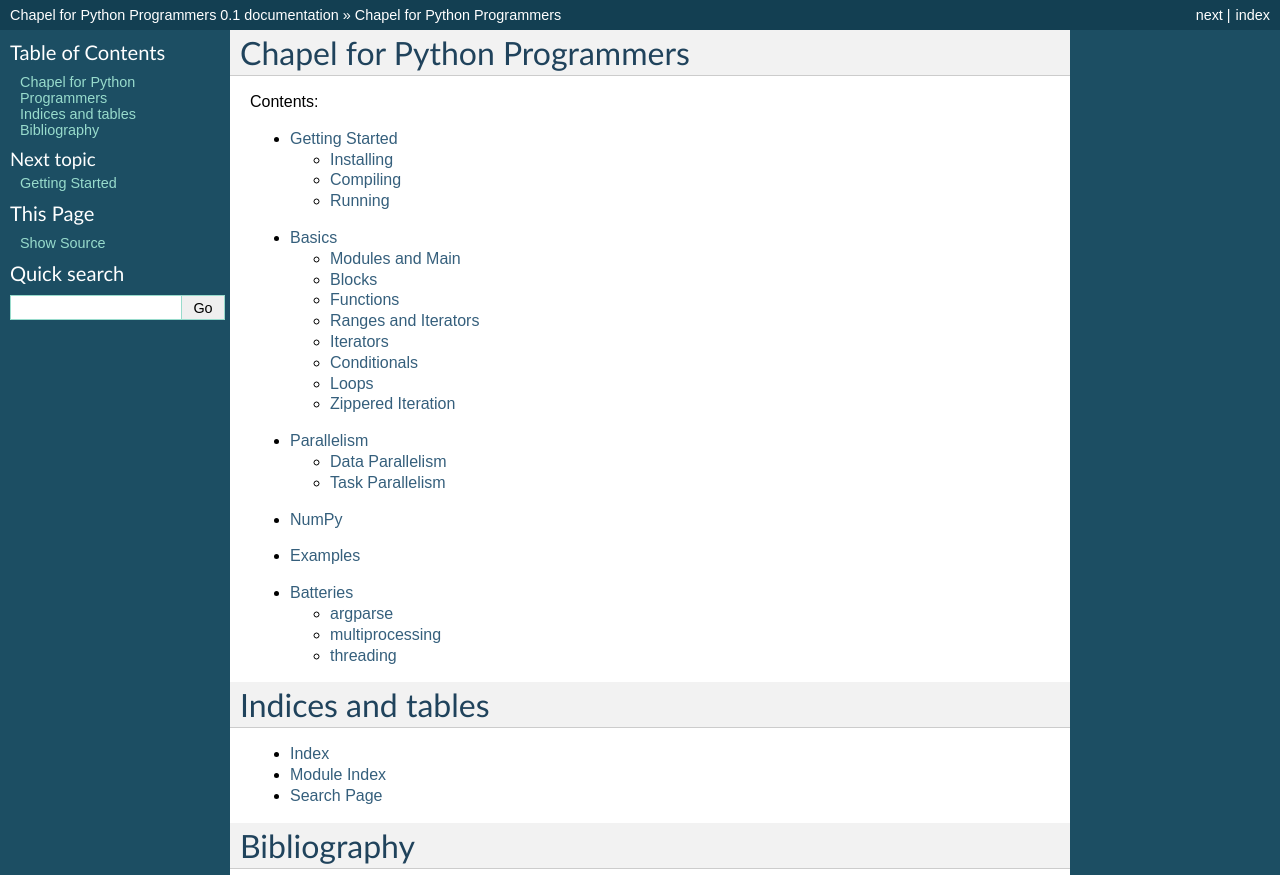
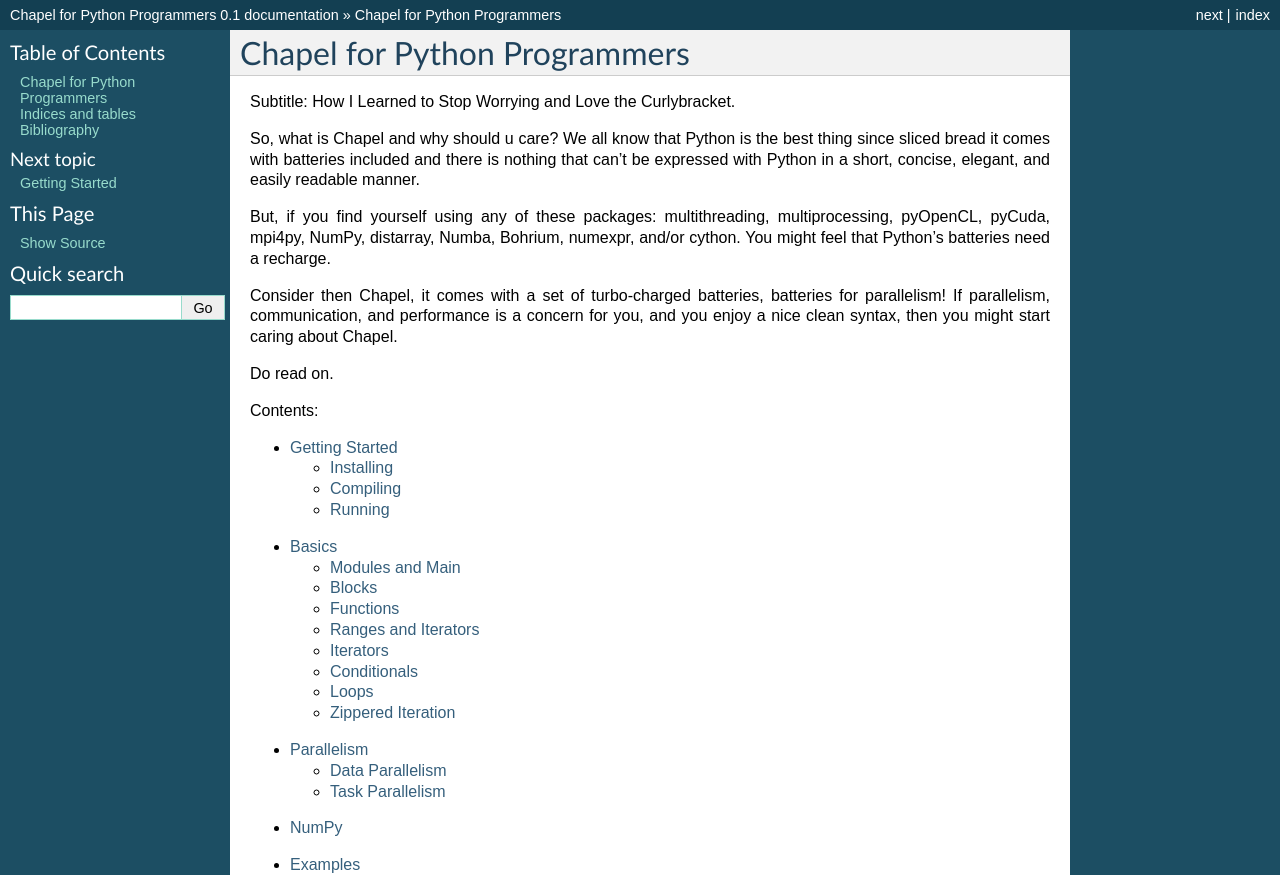
Before and after one commit to safl/chplforpyp-docs, a Sphinx documentation site: the page built from docs/source/index.rst, in a window 1280 px wide, cut to the strip 0-875 px from the top of the page. Built offline with Sphinx 7.4.7, drawn with Linux system fonts in a browser that asks for light colours; formulas are drawn with MathJax 3.

Commit message:
Added a cocky introduction...

```diff
--- a/docs/source/basics.rst
+++ b/docs/source/basics.rst
@@ -16,6 +16,12 @@
 
     if __name__ == "__main__":
         main()
+
+In Chapel::
+
+    module {
+
+    }
 
 Blocks
 ------
--- /dev/null
+++ b/docs/source/examples/modules.main.py
@@ -0,0 +1,5 @@
+def main():
+    pass
+
+if __name__ == "__main__":
+    main()
--- a/docs/source/getting_started.rst
+++ b/docs/source/getting_started.rst
@@ -1,5 +1,7 @@
 Getting Started
 ===============
+
+
 
 See :cite:`1987:nelson` for an introduction to non-standard analysis.
 
--- a/docs/source/index.rst
+++ b/docs/source/index.rst
@@ -5,6 +5,16 @@
 
 Chapel for Python Programmers
 =============================
+
+Subtitle: How I Learned to Stop Worrying and Love the Curlybracket.
+
+So, what is Chapel and why should u care? We all know that Python is the best thing since sliced bread it comes with batteries included and there is nothing that can't be expressed with Python in a short, concise, elegant, and easily readable manner.
+
+But, if you find yourself using any of these packages: multithreading, multiprocessing, pyOpenCL, pyCuda, mpi4py, NumPy, distarray, Numba, Bohrium, numexpr, and/or cython. You might feel that Python's batteries need a recharge.
+
+Consider then Chapel, it comes with a set of turbo-charged batteries, batteries for parallelism! If parallelism, communication, and performance is a concern for you, and you enjoy a nice clean syntax, then you might start caring about Chapel.
+
+Do read on.
 
 Contents:
 
```
